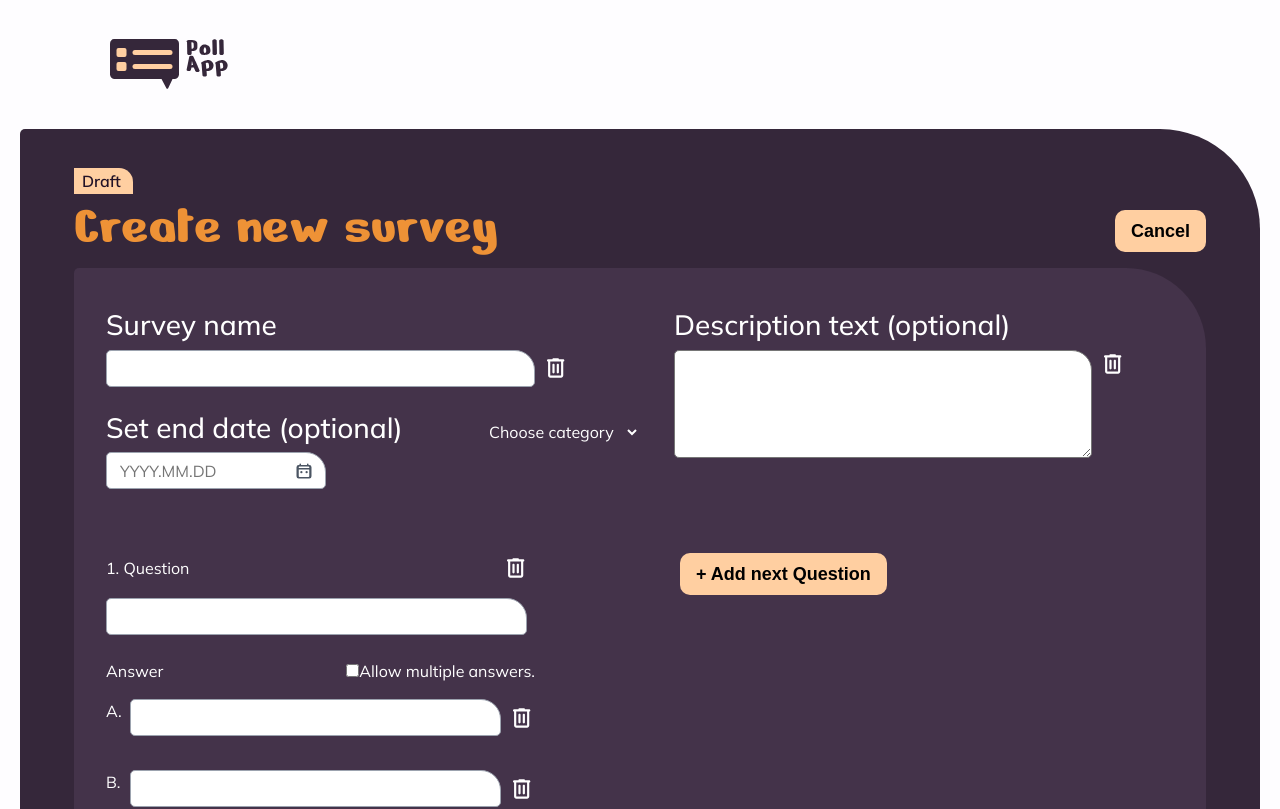
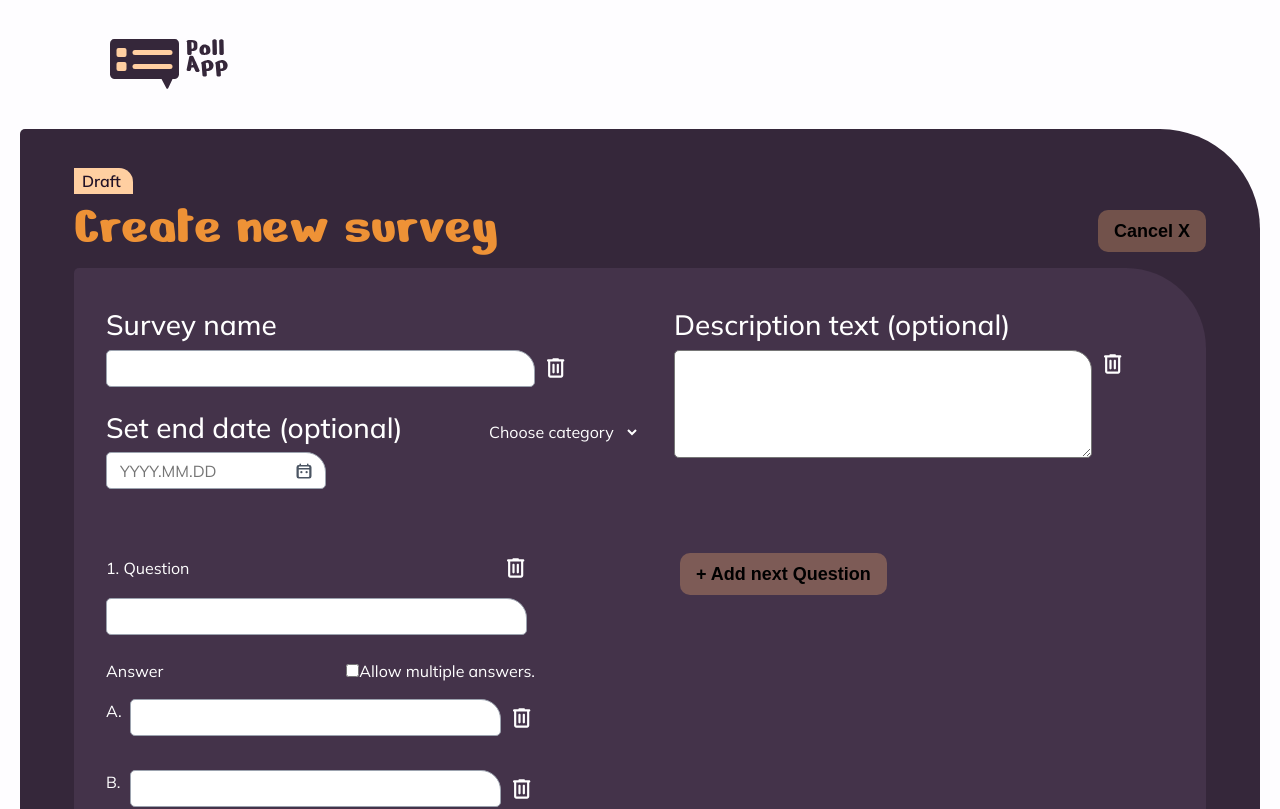
Before and after one commit to SvenWeigel/PollApp, an Angular app: page /newsurvey in a window 1280 px wide. Shown: the top 809 px of the page. Built offline with nearby package versions, Linux system fonts and the light colour scheme; no server answers; the database is empty; a web font is replaced by a local one.

Commit message:
edit: new color and hover effects

```diff
--- a/src/app/shared/components/buttons/buttons.html
+++ b/src/app/shared/components/buttons/buttons.html
@@ -1,9 +1,15 @@
 @if (showButton()) {
   <button
     class="new-survey-btn"
+    [class.expand-hover]="enableHoverEffect()"
     id="new-survey-btn"
     [style.background-color]="buttonBgColor()"
   >
-    {{ buttonText() }}
+    <span class="btn-label">{{ buttonText() }}</span>
+    @if (hoverIconSrc()) {
+      <span class="hover-icon" aria-hidden="true">
+        <img [src]="hoverIconSrc()" [alt]="hoverIconAlt()" />
+      </span>
+    }
   </button>
 }
--- a/src/app/shared/components/buttons/buttons.scss
+++ b/src/app/shared/components/buttons/buttons.scss
@@ -3,15 +3,49 @@
     border-radius: 10px;
     padding: 12px 16px 12px 16px;
     background-color: var(--color--s-o);
+    display: inline-flex;
+    align-items: center;
+    justify-content: center;
+    gap: 0;
+    overflow: hidden;
     font-family: "Nokora", sans-serif;
     font-size: 18px;
     font-weight: 700;
     font-style: bold;
     line-height: 100%;
     color: black;
+    cursor: pointer;
+    transition: background-color 650ms ease, transform 650ms ease, gap 650ms ease, padding-left 650ms ease, padding-right 650ms ease;
 }
 
-.new-survey-btn:hover{
-    background-color: var(--color--p-o);
-    cursor: pointer;
+.hover-icon {
+    width: 0;
+    opacity: 0;
+    transform: translateX(8px);
+    transition: width 650ms ease, opacity 650ms ease, transform 650ms ease;
 }
+
+.hover-icon img {
+    width: 18px;
+    height: 18px;
+    display: block;
+}
+
+@media (hover: hover) and (pointer: fine) and (min-width: 768px) {
+    .new-survey-btn:hover{
+        background-color: var(--color--p-o) !important;
+    }
+
+    .new-survey-btn.expand-hover:hover {
+        transform: translateX(-8px);
+        padding-left: 24px;
+        padding-right: 24px;
+        gap: 10px;
+    }
+
+    .new-survey-btn.expand-hover:hover .hover-icon {
+        width: 18px;
+        opacity: 1;
+        transform: translateX(0);
+    }
+}
--- a/src/app/shared/components/buttons/buttons.ts
+++ b/src/app/shared/components/buttons/buttons.ts
@@ -10,4 +10,7 @@ export class Buttons {
   readonly buttonText = input<string>('New survey');
   readonly buttonBgColor = input<string>('var(--color--s-o)');
   readonly showButton = input<boolean>(true);
+  readonly enableHoverEffect = input<boolean>(false);
+  readonly hoverIconSrc = input<string>('');
+  readonly hoverIconAlt = input<string>('');
 }
--- a/src/app/shared/components/description/description.html
+++ b/src/app/shared/components/description/description.html
@@ -4,7 +4,7 @@
             <h1>Collect Feedback,<br> Unlock Ideas</h1>
             <app-main-image class="inline-main-image"></app-main-image>
             <span class="description-span">Create and share surveys in minutes from team events to workplace culture. Collect opinions, engage your audience, and turn feedback into action</span>
-            <app-buttons class="description-button" [routerLink]="['/newsurvey']"></app-buttons>
+            <app-buttons class="description-button"  [routerLink]="['/newsurvey']" [enableHoverEffect]="true" [hoverIconSrc]="'/assets/add_circle_black.svg'" [hoverIconAlt]="'Add icon'"></app-buttons>
         </div>
     </div>
 
--- a/src/app/shared/components/header/header.html
+++ b/src/app/shared/components/header/header.html
@@ -2,5 +2,5 @@
     <div class="logo" [routerLink]="''">
         <img class="logo-img" [src]="logoSrc" alt="Logo">
     </div>
-    <app-buttons class="create-survey-btn" [routerLink]="'/newsurvey'" [showButton]="showButton" [buttonText]="'Create Survey'"></app-buttons>
+    <app-buttons class="create-survey-btn" [enableHoverEffect]="true" [hoverIconSrc]="'/assets/add_circle_black.svg'" [routerLink]="'/newsurvey'" [showButton]="showButton" [buttonText]="'Create Survey'"></app-buttons>
 </div>
--- a/src/app/shared/components/newsurvey-card-form/newsurvey-card-form.html
+++ b/src/app/shared/components/newsurvey-card-form/newsurvey-card-form.html
@@ -57,7 +57,7 @@
     </app-question-form>
   }
 
-      <app-buttons class="add-question-btn" [buttonText]="' + Add next Question'" (click)="addQuestion()"></app-buttons>
+      <app-buttons class="add-question-btn" [buttonBgColor]="'rgba(255, 183, 112, 0.3)'" [buttonText]="' + Add next Question'" (click)="addQuestion()"></app-buttons>
     </div>
   </div>
 </main>
--- a/src/app/shared/components/newsurvey-card-header/newsurvey-card-header.html
+++ b/src/app/shared/components/newsurvey-card-header/newsurvey-card-header.html
@@ -5,7 +5,7 @@
     </div>
     <div class="newsurvey-card-header">
         <h2 class="newsurvey-card-header--h2">Create new survey</h2>
-        <app-buttons class="cancel-btn-desktop" [routerLink]="''" [buttonText]="'Cancel'"></app-buttons>
+        <app-buttons class="cancel-btn-desktop" [buttonBgColor]="'rgba(255, 183, 112, 0.3)'" [routerLink]="''" [buttonText]="'Cancel X'"></app-buttons>
 
     </div>
 </main>
--- a/src/app/shared/components/newsurvey-card/newsurvey-card.html
+++ b/src/app/shared/components/newsurvey-card/newsurvey-card.html
@@ -3,5 +3,5 @@
 
 <app-newsurvey-card-header></app-newsurvey-card-header>
 <app-newsurvey-card-form></app-newsurvey-card-form>
-<app-buttons [buttonText]="'Publish'" (click)="publish()"></app-buttons>
+<app-buttons [enableHoverEffect]="true" [hoverIconSrc]="'/assets/check.svg'" [hoverIconAlt]="'Check icon'" [buttonText]="'Publish'" (click)="publish()"></app-buttons>
 </main>
--- a/src/app/shared/components/survey-view/survey-view.html
+++ b/src/app/shared/components/survey-view/survey-view.html
@@ -27,7 +27,7 @@
           ></app-survey-view-question>
         }
       </div>
-      <app-buttons class="survey-view-left-footer" [routerLink]="''" [buttonText]="'Complete survey'"></app-buttons>
+      <app-buttons class="survey-view-left-footer" [enableHoverEffect]="true" [hoverIconSrc]="'/assets/check.svg'" [hoverIconAlt]="'Check icon'" [buttonText]="'Complete survey'" [routerLink]="''"></app-buttons>
     </div>
   </div>
   <button (click)="seeResults()" class="see-results-button">
```
Also changed, not shown: public/assets/add_circle_black.svg (added), public/assets/check.svg (added).
